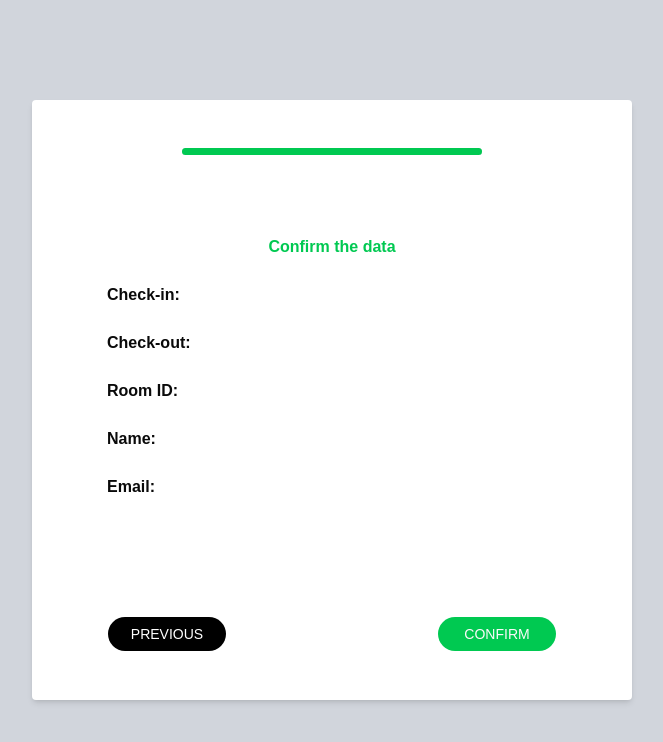
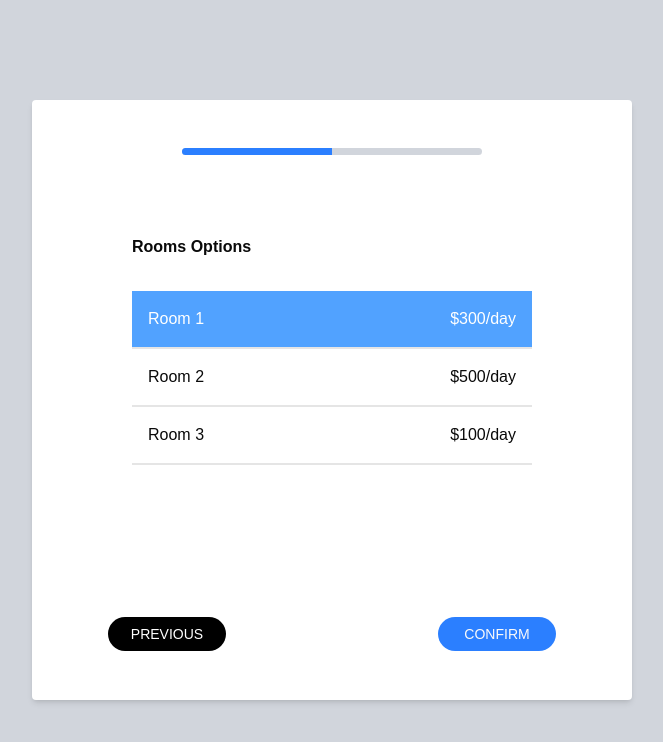
Before and after one commit to jeancarloslima/formulario-de-reservas, a React (Vite) app: page / in a window 1280 px wide. Shown: the top 742 px of the page, without its empty margins (308-971 px from the left). Built offline with nearby package versions, Linux system fonts and the light colour scheme.

Commit message:
Adicionando botões ao steprooms

```diff
--- a/src/components/contexts/useReservationStore/index.jsx
+++ b/src/components/contexts/useReservationStore/index.jsx
@@ -1,7 +1,7 @@
 import { create } from "zustand";
 
 export const useReservationStore = create((set) => ({
-  currentScreen: 4,
+  currentScreen: 2,
 
   reservationData: {
     checkIn: null,
--- a/src/components/pages/StepConfirmation/index.jsx
+++ b/src/components/pages/StepConfirmation/index.jsx
@@ -5,8 +5,8 @@ export default function StepConfirmation() {
   const { reservationData, nextScreen, previousScreen } = useReservationStore();
 
   return (
-    <div className="w-full h-full flex flex-col justify-between">
-      <div className="flex flex-col gap-6">
+    <div className="w-full h-full flex flex-col justify-between items-center">
+      <div className="flex flex-col gap-6 w-full max-w-[400px]">
         <h2 className="font-bold text-center text-green-500">
           Confirm the data
         </h2>
--- a/src/components/pages/StepRooms/index.jsx
+++ b/src/components/pages/StepRooms/index.jsx
@@ -1,34 +1,58 @@
 import { useState } from "react";
+import { Button } from "@/components/ui/button";
+import { useReservationStore } from "../../contexts/useReservationStore";
 
 export default function StepRooms() {
-  const [room, setRoom] = useState(1);
+  const { reservationData, nextScreen, previousScreen, updateData } = useReservationStore();
+  const [roomId, setRoomId] = useState(reservationData.roomId || 1);
+
+  const handleRoomChoose = () => {
+    updateData({ roomId });
+    nextScreen();
+  }
 
   return (
-    <div>
+    <div className="h-full flex flex-col justify-between items-center">
+      <div className="w-full max-w-[400px]">
         <h2 className="font-bold mb-8">Rooms Options</h2>
         <ul>
           <li
-          onClick={() => setRoom(1)}
-          className={`flex justify-between px-4 py-4 border-b-2 cursor-pointer ${room === 1 ? "bg-blue-400 text-white" : "hover:bg-blue-100"}`}
+            onClick={() => setRoomId(1)}
+            className={`flex justify-between px-4 py-4 border-b-2 cursor-pointer ${roomId === 1 ? "bg-blue-400 text-white" : "hover:bg-blue-100"}`}
           >
             <h3>Room 1</h3>
             <p>$300/day</p>
           </li>
           <li
-          onClick={() => setRoom(2)}
-          className={`flex justify-between px-4 py-4 border-b-2 cursor-pointer ${room === 2 ? "bg-blue-400 text-white" : "hover:bg-blue-100"}`}
+            onClick={() => setRoomId(2)}
+            className={`flex justify-between px-4 py-4 border-b-2 cursor-pointer ${roomId === 2 ? "bg-blue-400 text-white" : "hover:bg-blue-100"}`}
           >
             <h3>Room 2</h3>
             <p>$500/day</p>
           </li>
           <li
-          onClick={() => setRoom(3)}
-          className={`flex justify-between px-4 py-4 border-b-2 cursor-pointer ${room === 3 ? "bg-blue-400 text-white" : "hover:bg-blue-100"}`}
+            onClick={() => setRoomId(3)}
+            className={`flex justify-between px-4 py-4 border-b-2 cursor-pointer ${roomId === 3 ? "bg-blue-400 text-white" : "hover:bg-blue-100"}`}
           >
             <h3>Room 3</h3>
             <p>$100/day</p>
           </li>
         </ul>
       </div>
+      <div className="w-full max-w-[450px] flex justify-between">
+        <Button
+          className={`w-[120px] bg-black text-white cursor-pointer hover:bg-gray-700`}
+          onClick={previousScreen}
+        >
+          PREVIOUS
+        </Button>
+        <Button
+          className={`w-[120px] cursor-pointer bg-blue-500 hover:bg-blue-400`}
+          onClick={handleRoomChoose}
+        >
+          CONFIRM
+        </Button>
+      </div>
+    </div>
   );
 }
```
Lines whose indentation alone changed are shown as unchanged.
